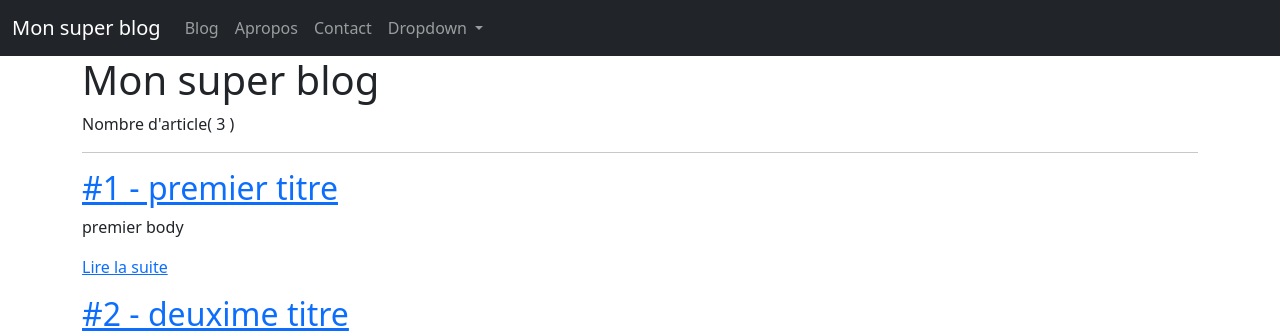
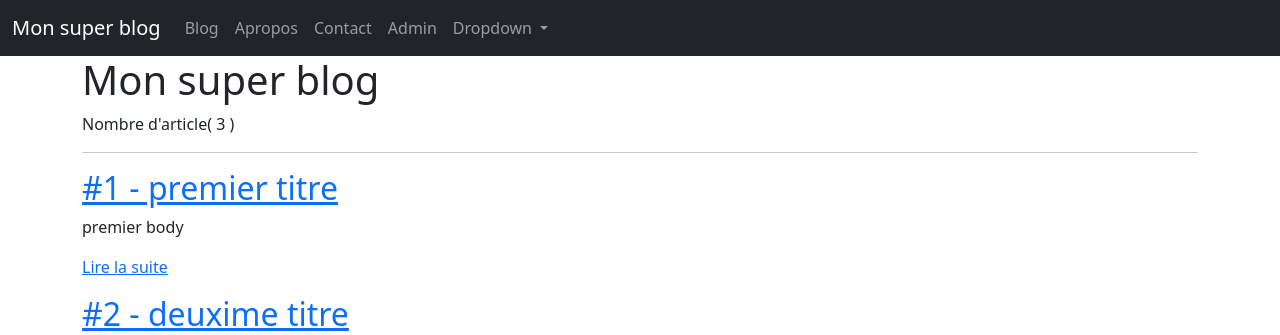
Before and after one commit to lapinRagnar/mes_tuto_django, a Django app: page /blog/ in a window 1280 px wide. Shown: the top 335 px of the page. Run offline with Django 3.2, Linux system fonts and the light colour scheme.

Commit message:
modification des urls

```diff
--- a/monsuperprojet/urls.py
+++ b/monsuperprojet/urls.py
@@ -14,16 +14,21 @@ Including another URLconf
     2. Add a URL to urlpatterns:  path('blog/', include('blog.urls'))
 """
 #from django.contrib import admin
-#from django.urls import path, include
+from django.contrib import admin
+import debug_toolbar
+#from django.views.generic import TemplateView
 
-#import debug_toolbar
-#from django.views.generic import TemplateView
+# ca c'est ce que j'ai fait!
 
 from . import views
 from django.urls import include, path
 
 
 urlpatterns = [
+
+    path('__debug__/', include(debug_toolbar.urls)),
+    path('admin/', admin.site.urls),
+
     path('', views.home, name='home'),
     path('about/', views.about, name='about'),
     path('contact/', views.contact, name='contact'),
--- a/templates/layouts/_navbar.html
+++ b/templates/layouts/_navbar.html
@@ -21,6 +21,10 @@
         <li class="nav-item">
           <a class="nav-link " aria-current="page" href="{% url 'contact' %}">Contact</a>
         </li>
+        <li class="nav-item">
+          <a class="nav-link " aria-current="page" href="{% url 'admin:index' %}">Admin</a>
+        </li>
+
         <li class="nav-item dropdown">
           <a class="nav-link dropdown-toggle" href="#" id="navbarDropdown" role="button" data-bs-toggle="dropdown" aria-expanded="false">
             Dropdown
```
